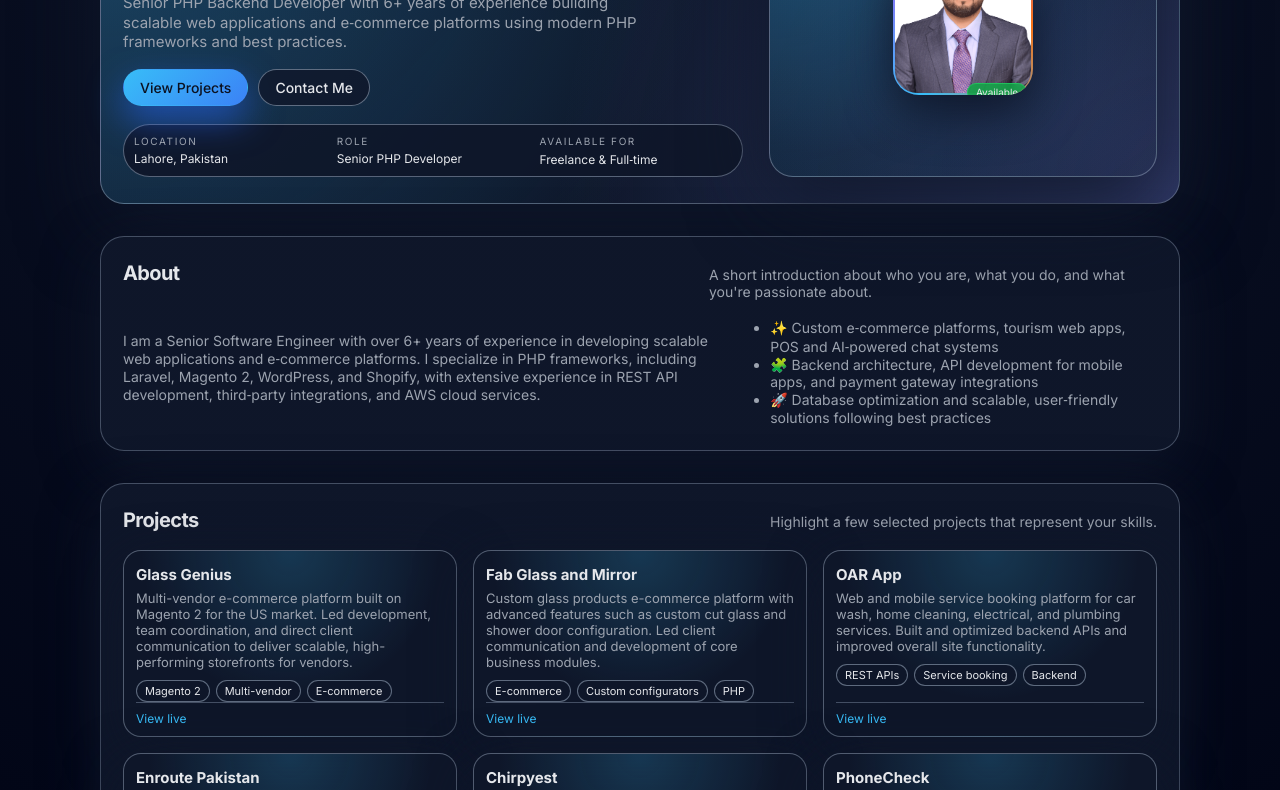
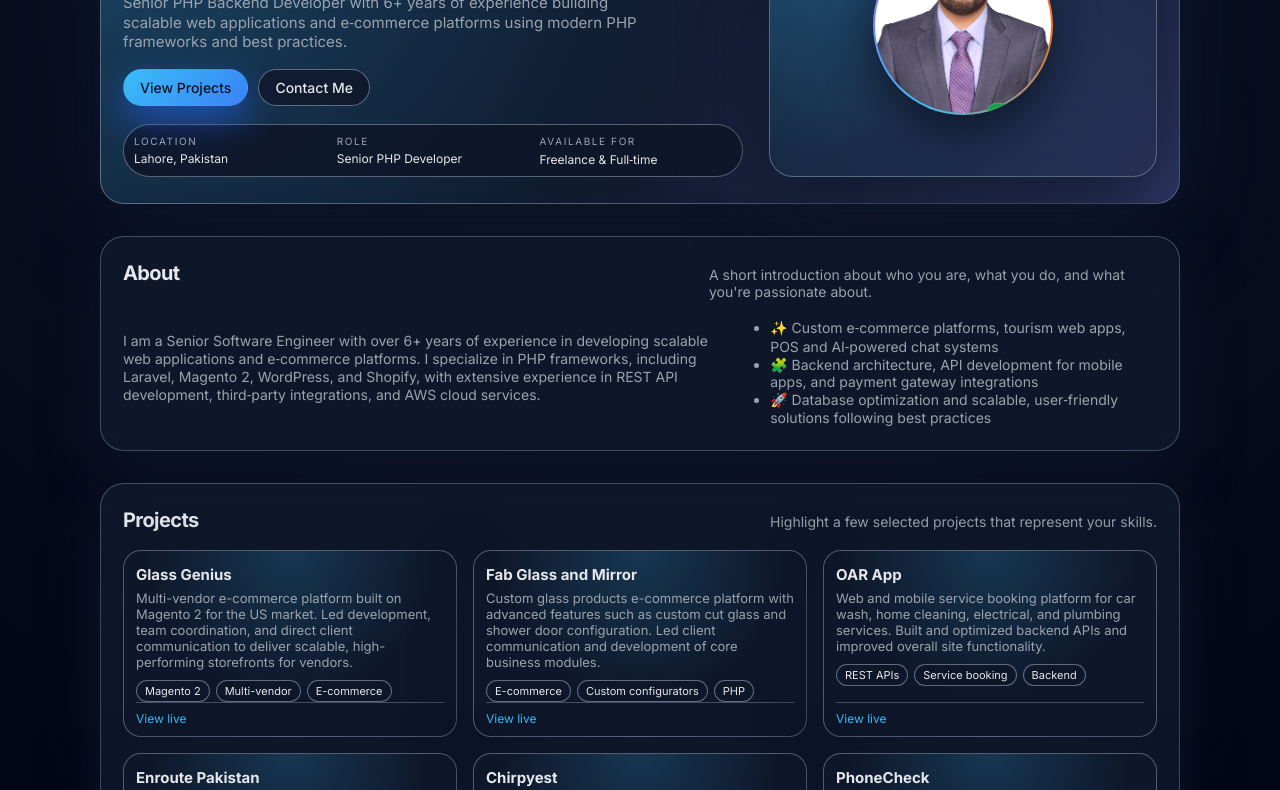
Before and after one commit to shahidyousaf/portfolio, a website: page index.html in a window 1280 px wide. Shown: the part 249-1039 px from the top of the page. Drawn offline with Linux system fonts and the light colour scheme.

Commit message:
Add files via upload

```diff
--- a/styles.css
+++ b/styles.css
@@ -302,9 +302,9 @@ h1 {
 
 .avatar-frame {
   position: relative;
-  width: 140px;
-  height: 140px;
-  border-radius: 26px;
+  width: 180px;
+  height: 180px;
+  border-radius: 50%;
   padding: 2px;
   background: conic-gradient(from 210deg, #38bdf8, #a855f7, #f97316, #38bdf8);
   box-shadow: 0 18px 45px rgba(15, 23, 42, 0.95);
@@ -341,7 +341,7 @@ h1 {
   width: 100%;
   height: 100%;
   object-fit: cover;
-  border-radius: 22px;
+  border-radius: 50%;
   display: block;
 }
 
```
